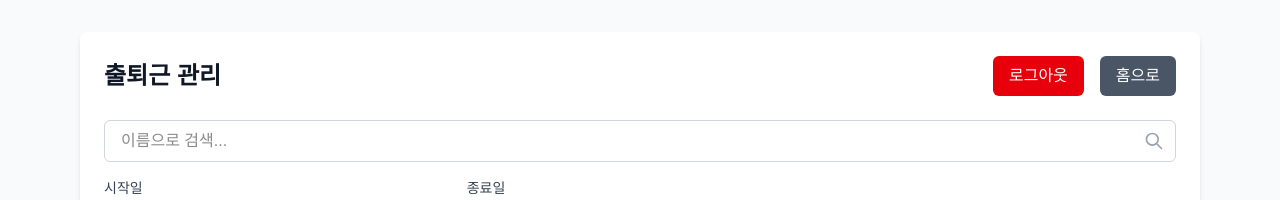
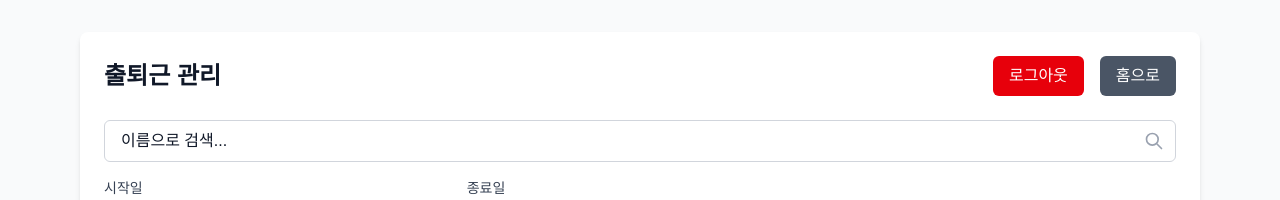
Before and after one commit to 91ko/qr-attendance-system-v2, a Next.js app: page /admin in a window 1280 px wide. Shown: the top 200 px of the page. Built offline with nearby package versions, Linux system fonts and the light colour scheme; no server answers; the database is empty; sample sign-in values are in the browser's storage.

Commit message:
fix: make search placeholder text black and add salary calculation logging

```diff
--- a/src/app/admin/page.tsx
+++ b/src/app/admin/page.tsx
@@ -130,11 +130,14 @@ export default function AdminPage() {
           const inTime = new Date(user.inTime!)
           const outTime = new Date(user.outTime!)
           const workHours = Math.max(0, (outTime.getTime() - inTime.getTime()) / (1000 * 60 * 60))
-          const salary = workHours > 0 ? Math.floor(workHours) * 10000 + 10000 : 0 // 0시간이면 0원, 그 외에는 시간당 1만원 + 기본 1만원
+          const flooredWorkHours = Math.floor(workHours)
+          const salary = flooredWorkHours > 0 ? flooredWorkHours * 10000 + 10000 : 0 // 0시간이면 0원, 그 외에는 시간당 1만원 + 기본 1만원
+
+          console.log(`급여 계산 - 사용자: ${user.name}, 출근: ${user.inTime}, 퇴근: ${user.outTime}, 실제시간: ${workHours.toFixed(4)}시간, 내림시간: ${flooredWorkHours}시간, 급여: ${salary}원`)
 
           return {
             ...user,
-            workHours: Math.floor(workHours),
+            workHours: flooredWorkHours,
             salary
           }
         } else if (user.inTime) {
@@ -418,7 +421,7 @@ export default function AdminPage() {
                 placeholder="이름으로 검색..."
                 value={searchTerm}
                 onChange={(e) => setSearchTerm(e.target.value)}
-                className="w-full px-4 py-2 border border-gray-300 rounded-md focus:outline-none focus:ring-2 focus:ring-blue-500"
+                className="w-full px-4 py-2 border border-gray-300 rounded-md focus:outline-none focus:ring-2 focus:ring-blue-500 text-gray-900 placeholder-gray-900"
               />
               <div className="absolute inset-y-0 right-0 pr-3 flex items-center">
                 <svg className="h-5 w-5 text-gray-400" fill="none" stroke="currentColor" viewBox="0 0 24 24">
```
